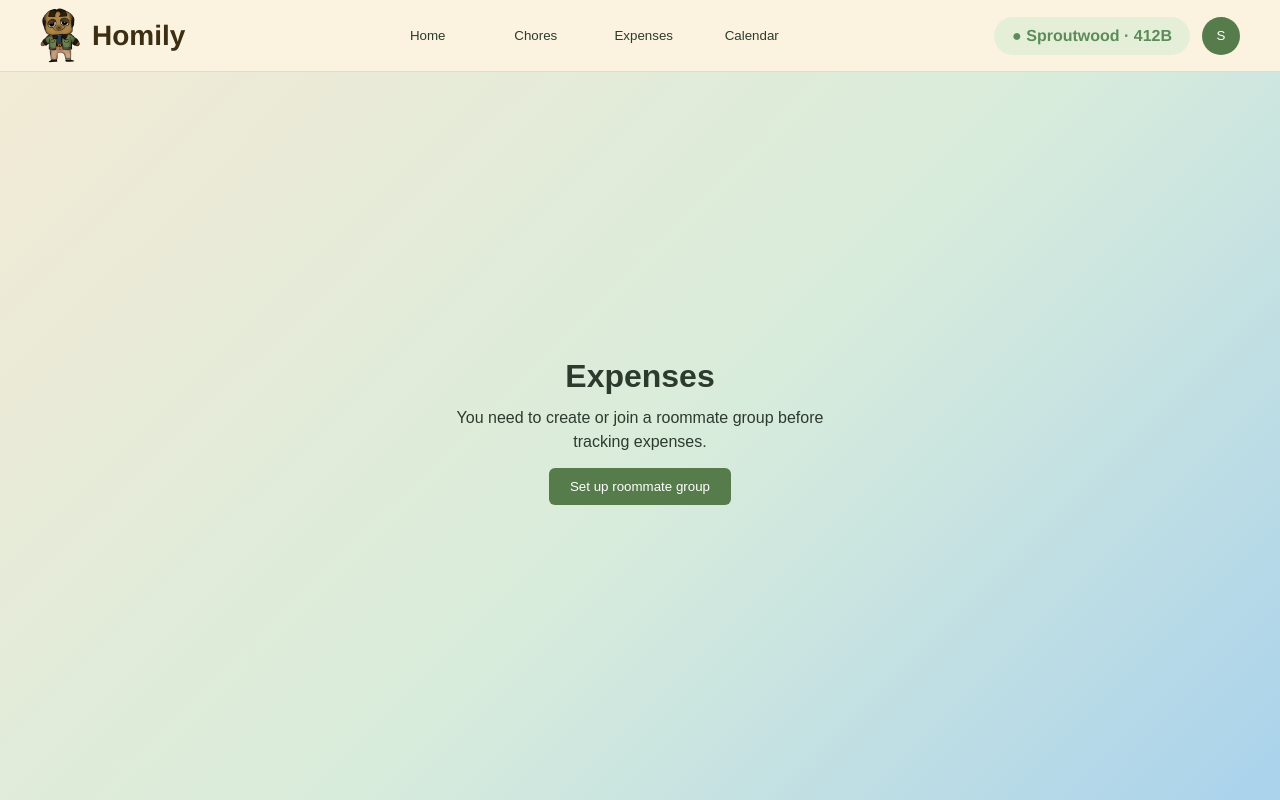
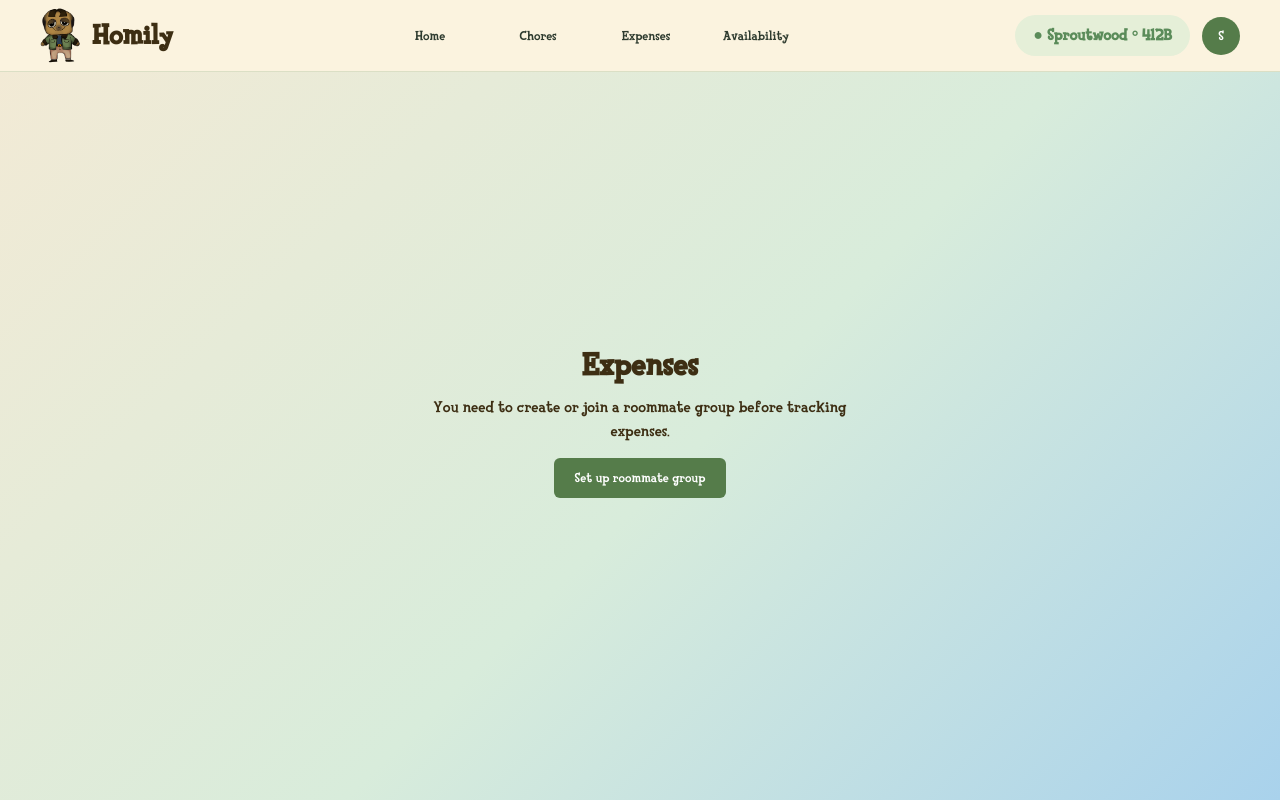
Before and after one commit to michelllinstar/Homiely_CS35L, a React (Create React App) app in the folder frontend/: page /expenses in a window 1280 px wide. Built offline with nearby package versions, Linux system fonts and the light colour scheme; no server answers; sample sign-in values are in the browser's storage; a web font is replaced by a local one.

Commit message:
try to fix padding

```diff
--- a/frontend/src/App.jsx
+++ b/frontend/src/App.jsx
@@ -5,7 +5,7 @@
 import Signup from "./pages/Signup/Signup";
 import Verification from "./pages/Verification/Verification";
 import Home from "./pages/Home/Home";
-import Calendar from "./pages/Calendar/Calendar";
+import Availability from "./pages/Availability/Availability";
 import Expenses from "./pages/Expenses/Expenses"
 import { AuthProvider } from "./pages/AuthContext";
 import Chores from "./pages/Chores/Chores";
@@ -54,9 +54,9 @@
               <Chores />
             </ProtectedRoute>
           } />
-          <Route path="/calendar" element={
+          <Route path="/availability" element={
             <ProtectedRoute>
-              <Calendar />
+              <Availability />
             </ProtectedRoute>
           } />
           <Route path="/expenses" element={
--- a/frontend/src/components/EmptyState.css
+++ b/frontend/src/components/EmptyState.css
@@ -1,4 +1,4 @@
-/* Mirrors the Calendar empty-state layout so every page that lacks content
+/* Mirrors the Availability empty-state layout so every page that lacks content
    (no roommate group, logged out, etc.) is centered and styled identically. */
 .empty-state {
     display: flex;
--- a/frontend/src/components/EmptyState.jsx
+++ b/frontend/src/components/EmptyState.jsx
@@ -3,7 +3,7 @@
 
 // Centered, full-height prompt shown when a page has nothing to display yet —
 // for example when the user hasn't joined a roommate group. Keeping this in one
-// place means Calendar, Chores, and Expenses all share the exact same empty-state
+// place means Availability, Chores, and Expenses all share the exact same empty-state
 // look instead of each page styling its own headings and copy.
 export default function EmptyState({ title, message, actionLabel, actionTo }) {
     return (
--- a/frontend/src/components/Home_components/AppNavbar.jsx
+++ b/frontend/src/components/Home_components/AppNavbar.jsx
@@ -17,7 +17,7 @@
         <Button label="Home" to="/home" />
         <Button label="Chores" to="/chores" />
         <Button label="Expenses" to="/expenses" />
-        <Button label="Calendar" to="/calendar" />
+        <Button label="Availability" to="/availability" />
       </div>
 
       {/* 6/3 12:48 am: added user profile button to link to profile page */}
--- a/frontend/src/pages/Availability/Availability.css
+++ b/frontend/src/pages/Availability/Availability.css
@@ -24,7 +24,7 @@
     color: #3d2e13;
 }
 
-.calendar-page {
+.availability-page {
   height: 100vh;
   background: linear-gradient(
     0deg,
@@ -85,18 +85,18 @@
     width: 100%;
 }
 
-.calendar-container {
+.availability-container {
     flex: 1;
     max-width: 70%;
     overflow-y: auto;
     align-self: center;
 }
-.calendar-title {
+.availability-title {
     margin: 0;
     line-height: 1;
 }
 
-.calendar-subtitle {
+.availability-subtitle {
     margin: 0;
     line-height: 3;
 }
--- a/frontend/src/pages/Availability/Availability.jsx
+++ b/frontend/src/pages/Availability/Availability.jsx
@@ -1,4 +1,4 @@
-import "./Calendar.css";
+import "./Availability.css";
 import Button from "../../components/Button";
 import CalendarAvailMo from "../../components/CalendarAvailMo";
 import { useState, useRef } from "react";
@@ -15,7 +15,7 @@
     return target.toISOString().slice(0, 10);
 }
 
-export default function Calendar() {
+export default function Availability() {
     const { user } = useAuth();
     const groupId = user?.roommate_group_id;
 
@@ -105,7 +105,7 @@
     // If the user has not joined one yet, prompt them to set one up.
     if (!groupId) {
         return (
-            <div className="calendar-page">
+            <div className="availability-page">
                 <AppNavbar />
                 <EmptyState
                     title="Availability"
@@ -118,11 +118,11 @@
     }
 
     return (
-        <div className="calendar-page">
+        <div className="availability-page">
             <AppNavbar />
             <div className="vstack">
-                <h1 className="calendar-title">Availability</h1>
-                <p className="calendar-subtitle">Shared schedule · {monthYear}</p>
+                <h1 className="availability-title">Availability</h1>
+                <p className="availability-subtitle">Shared schedule · {monthYear}</p>
             </div>
 
             <div className="vstack">
--- a/frontend/src/pages/Expenses/Expenses.css
+++ b/frontend/src/pages/Expenses/Expenses.css
@@ -17,8 +17,8 @@
   align-items: center;
   color: #2d3a2e;
   font-family: Arial, sans-serif;
-  padding: 80px 48px 48px;
-  padding-top: calc(80px + 2rem);
+  /* 72px navbar + 24px breathing room, so the title sits just below the nav. */
+  padding: 96px 48px 48px;
 }
 
 /* Title + subtitle header, matching .chores-header / .chores-title / .chores-week. */
--- a/frontend/src/pages/Landing/Landing.jsx
+++ b/frontend/src/pages/Landing/Landing.jsx
@@ -7,7 +7,7 @@
 const features = [
   { bg: '#EAF3DE', icon: '🧹', title: 'Chores', desc: 'Add chores for the week and mark them done when someone finishes them.' },
   { bg: '#fbeaf0', icon: '🧾', title: 'Expenses', desc: 'Keep track of shared stuff like groceries, paper towels, or rent extras.' },
-  { bg: '#E6F1FB', icon: '📅', title: 'Calendar', desc: "See when people are free, busy, or just don't want to be bothered." },
+  { bg: '#E6F1FB', icon: '📅', title: 'Availability', desc: "See when people are free, busy, or just don't want to be bothered." },
   { bg: '#FAEEDA', icon: '🔔', title: 'House info', desc: 'Keep the important roommate things in one place instead of losing them in texts.' },
 ];
 
```
